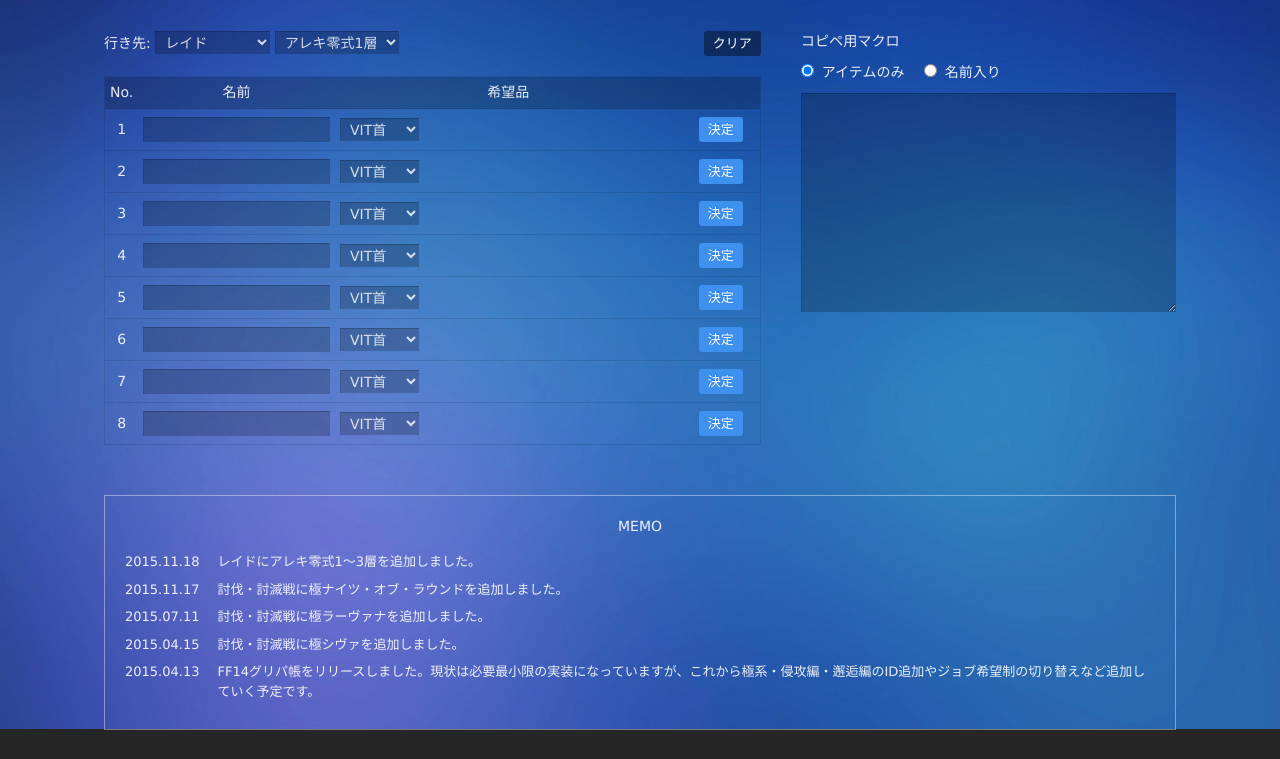
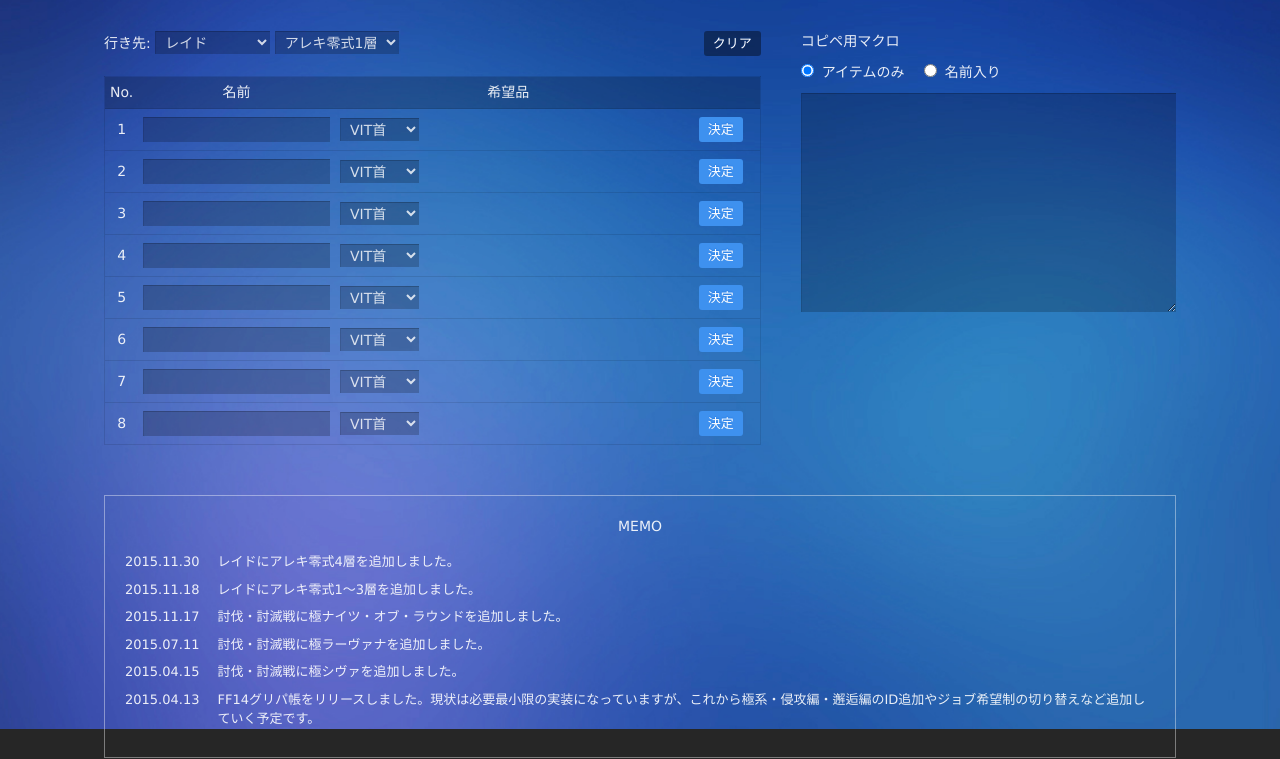
Before and after one commit to shiovo/ff14-grepa, a website: page index.html in a window 1280 px wide. Shown: the part 71-830 px from the top of the page. Drawn offline with Linux system fonts and the light colour scheme.

Commit message:
お知らせ更新

```diff
--- a/index.html
+++ b/index.html
@@ -294,6 +294,10 @@ $(function(){
             <h4>MEMO</h4>
             <ul>
                 <li>
+                    <span>2015.11.30</span>
+                    <div>レイドにアレキ零式4層を追加しました。</div>
+                </li>
+                <li>
                     <span>2015.11.18</span>
                     <div>レイドにアレキ零式1〜3層を追加しました。</div>
                 </li>
```
